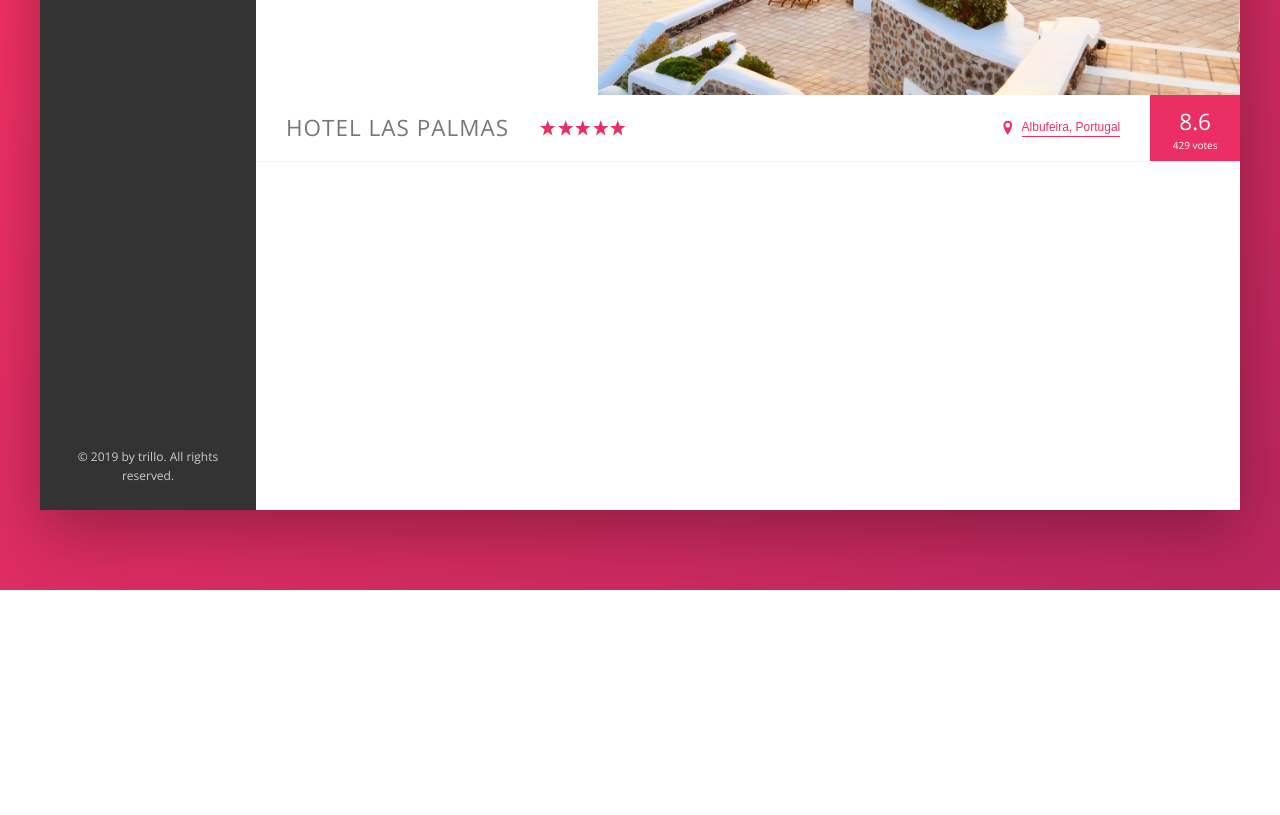
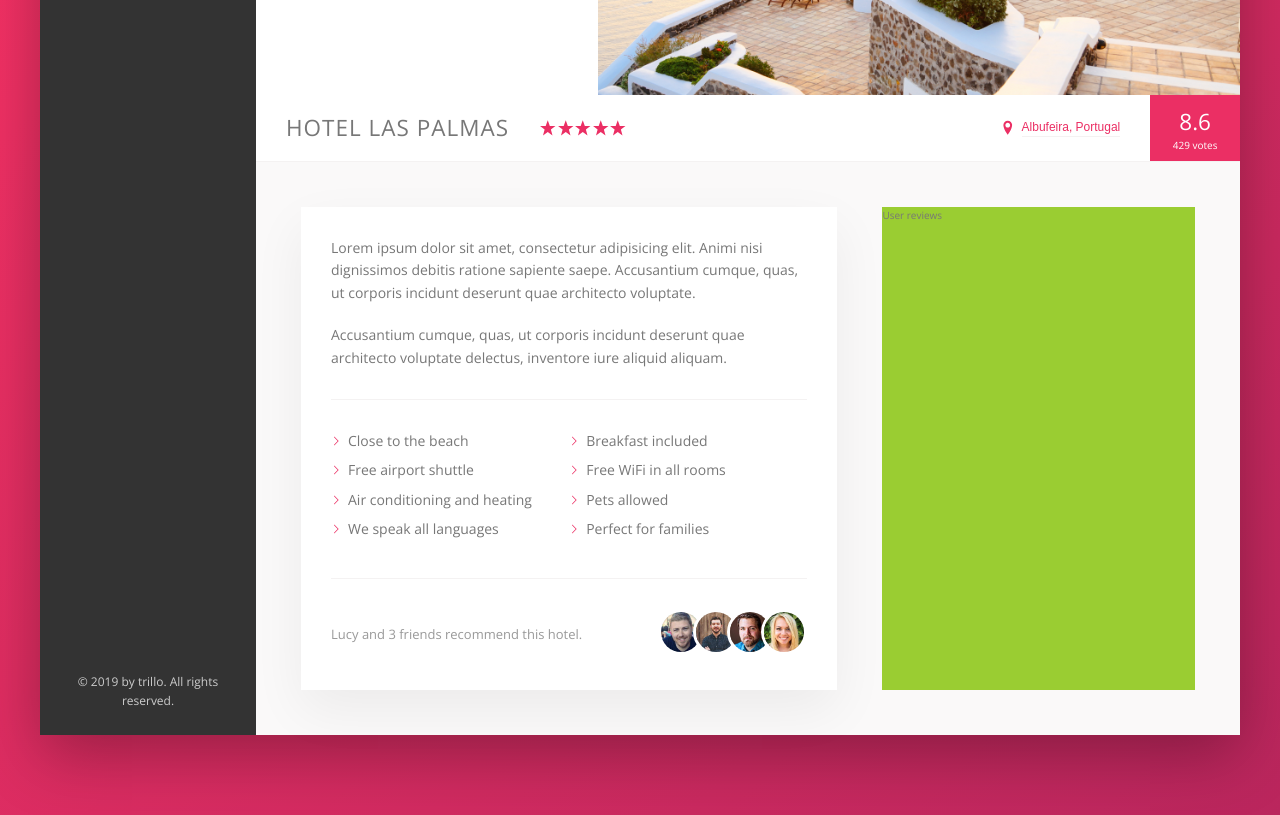
Before and after one commit to ctarx/Trillo, a website: page index.html in a window 1280 px wide. Shown: the part 440-1255 px from the top of the page. Before the commit the page ends 1030 px from the top, so only its background shows below. Drawn offline with nearby package versions, Linux system fonts and the light colour scheme.

Commit message:
Description section

```diff
--- a/index.html
+++ b/index.html
@@ -82,6 +82,7 @@
         </div>
       </nav>
       <main class="hotel-view">
+
         <div class="gallery">
           <figure class="gallery__item">
             <img src="img/hotel-1.jpg" alt="Photo of hotel 1" class="gallery__photo">
@@ -124,7 +125,44 @@
             <div class="overview__rating-average">8.6</div>
             <div class="overview__rating-conu">429 votes</div>
           </div>
+        </div>
 
+        <div class="detail">
+          <div class="description">
+            <p class="paragraph">
+              Lorem ipsum dolor sit amet, consectetur adipisicing elit. Animi nisi dignissimos debitis ratione sapiente
+              saepe. Accusantium cumque, quas, ut corporis incidunt deserunt quae architecto voluptate.
+            </p>
+            <p class="paragraph">
+              Accusantium cumque, quas, ut corporis incidunt deserunt quae architecto voluptate delectus, inventore
+              iure aliquid aliquam.
+            </p>
+            <ul class="list">
+              <li class="list__item">Close to the beach</li>
+              <li class="list__item">Breakfast included</li>
+              <li class="list__item">Free airport shuttle</li>
+              <li class="list__item">Free WiFi in all rooms</li>
+              <li class="list__item">Air conditioning and heating</li>
+              <li class="list__item">Pets allowed</li>
+              <li class="list__item">We speak all languages</li>
+              <li class="list__item">Perfect for families</li>
+            </ul>
+            <div class="recommend">
+              <p class="recommend__count">
+                Lucy and 3 friends recommend this hotel.
+              </p>
+              <div class="recommend__friends">
+                <img src="img/user-3.jpg" alt="Friend 1" class="recommend__photo">
+                <img src="img/user-4.jpg" alt="Friend 2" class="recommend__photo">
+                <img src="img/user-5.jpg" alt="Friend 3" class="recommend__photo">
+                <img src="img/user-6.jpg" alt="Friend 4" class="recommend__photo">
+              </div>
+            </div>
+          </div>
+
+          <div class="user-reviews">
+            User reviews
+          </div>
         </div>
 
       </main>
--- a/sass/_base.scss
+++ b/sass/_base.scss
@@ -31,6 +31,9 @@ Grey dark 3: #999
   --color-grey-dark-3: #999;
 
   --shadow-dark: 0 2rem 6rem rgba(0, 0, 0, .3);
+  --shadow-light: 0 2rem 5rem rgba(0, 0, 0, .06);
+
+  --line: 1px solid var(--color-grey-light-2);
 }
 
 * {
--- a/sass/_components.scss
+++ b/sass/_components.scss
@@ -200,7 +200,7 @@
 .overview {
   display: flex;
   align-items: center;
-  border-bottom: 1px solid var(--color-grey-light-2);
+  border-bottom: var(--line);
 
   &__heading {
     font-size: 2.25rem;
@@ -263,7 +263,7 @@
   border: none;
   color: var(--color-primary);
   font-size: inherit;
-  border-bottom: 1px solid currentColor;
+  border-bottom: var(--line);
   padding-bottom: 2px;
   display: inline-block;
   background-color: transparent;
@@ -296,3 +296,74 @@
     box-shadow: none;
   }
 }
+
+//////////////////////////////////
+// PARAGRAPH
+.paragraph:not(:last-of-type) {
+  margin-bottom: 2rem;
+}
+
+//////////////////////////////////
+// LIST
+.list {
+  list-style: none;
+  margin: 3rem 0;
+  padding: 3rem 0;
+  border-top: var(--line);
+  border-bottom: var(--line);
+
+  display: flex;
+  flex-wrap: wrap;
+
+  &__item {
+    flex: 0 0 50%;
+    margin-bottom: .7rem;
+  }
+
+  &__item::before {
+    content: "";
+    display: inline-block;
+    height: 1rem;
+    width: 1rem;
+    margin-right: .7rem;
+
+    //older browsers
+    // background-image: url(../img/chevron-thin-right.svg);
+    // background-size: cover;
+
+    //new browsers - masks
+    background-color: var(--color-primary);
+    -webkit-mask-image: url(../img/chevron-thin-right.svg);
+    -webkit-mask-size: cover;
+    mask-image: url(../img/chevron-thin-right.svg);
+    mask-size: cover;
+  }
+}
+
+//////////////////////////////////
+// RECOMMEND
+.recommend {
+  font-size: 1.3rem;
+  color: var(--color-grey-dark-3);
+
+  display: flex;
+  align-items: center;
+
+  &__count {
+    margin-right: auto;
+  }
+
+  &__friends {}
+
+  &__photo {
+    box-sizing: content-box;
+    height: 4rem;
+    width: 4rem;
+    border-radius: 50%;
+    border: 3px solid #fff;
+
+    &:not(:last-child) {
+      margin-right: -1.5rem;
+    }
+  }
+}
--- a/sass/_layout.scss
+++ b/sass/_layout.scss
@@ -11,7 +11,7 @@
   font-size: 1.4rem;
   height: 7rem;
   background-color: #fff;
-  border-bottom: 1px solid var(--color-grey-light-2);
+  border-bottom: var(--line);
 
   display: flex;
   justify-content: space-between;
@@ -32,9 +32,25 @@
 
 .hotel-view {
   background-color: #fff;
-
-  //test
-  height: 80rem;
-
   flex: 1;
 }
+
+.detail {
+  display: flex;
+  padding: 4.5rem;
+  background-color: var(--color-grey-light-1);
+}
+
+.description {
+  font-size: 1.4rem;
+  background-color: #fff;
+  box-shadow: var(--shadow-light);
+  padding: 3rem;
+  flex: 0 0 60%;
+  margin-right: 4.5rem;
+}
+
+.user-reviews {
+  background-color: yellowgreen;
+  flex: 1;
+}
```
Also changed, not shown: css/style.css.
